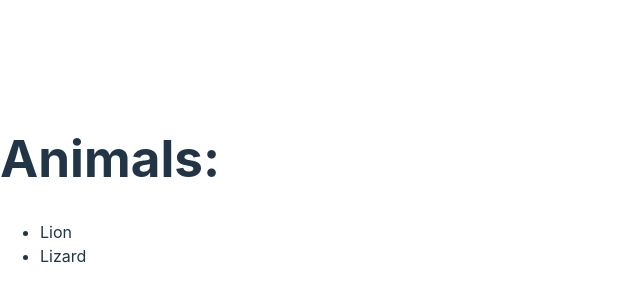
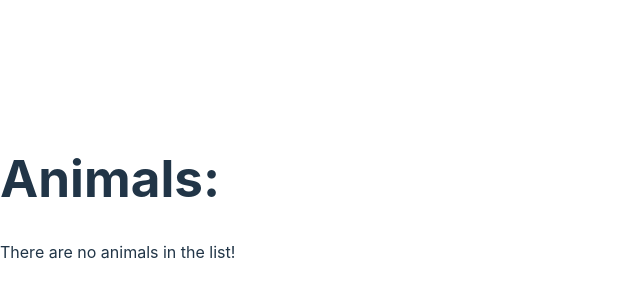
Before and after one commit to 4bdullah7eeshan/my-first-react-app, a React (Vite) app: page / in a window 1280 px wide. Shown: the part 210-510 px from the top of the page, without its empty margins (0-640 px from the left). Built offline with nearby package versions, Linux system fonts and the light colour scheme.

Commit message:
feat: is if-else to check array status

```diff
--- a/src/top/rendering-techniques/Animals.jsx
+++ b/src/top/rendering-techniques/Animals.jsx
@@ -1,15 +1,23 @@
 function List(props) {
+    if (!props.animals) {
+      return <div>Loading...</div>;
+    }
+
+    if (props.animals.length === 0) {
+      return <div>There are no animals in the list!</div>;
+    }
+
     return (
       <ul>
         {props.animals.map((animal) => {
-            return animal.startsWith("L") && <li key={animal}>{animal}</li>;
+          return <li key={animal}>{animal}</li>;
         })}
       </ul>
     );
 }
 
 function Animals() {
-    const animals = ["Lion", "Cow", "Snake", "Lizard"];
+    const animals = [];
 
     return (
       <div>
@@ -19,4 +27,5 @@
     );
 }
 
+
 export default Animals;
```
